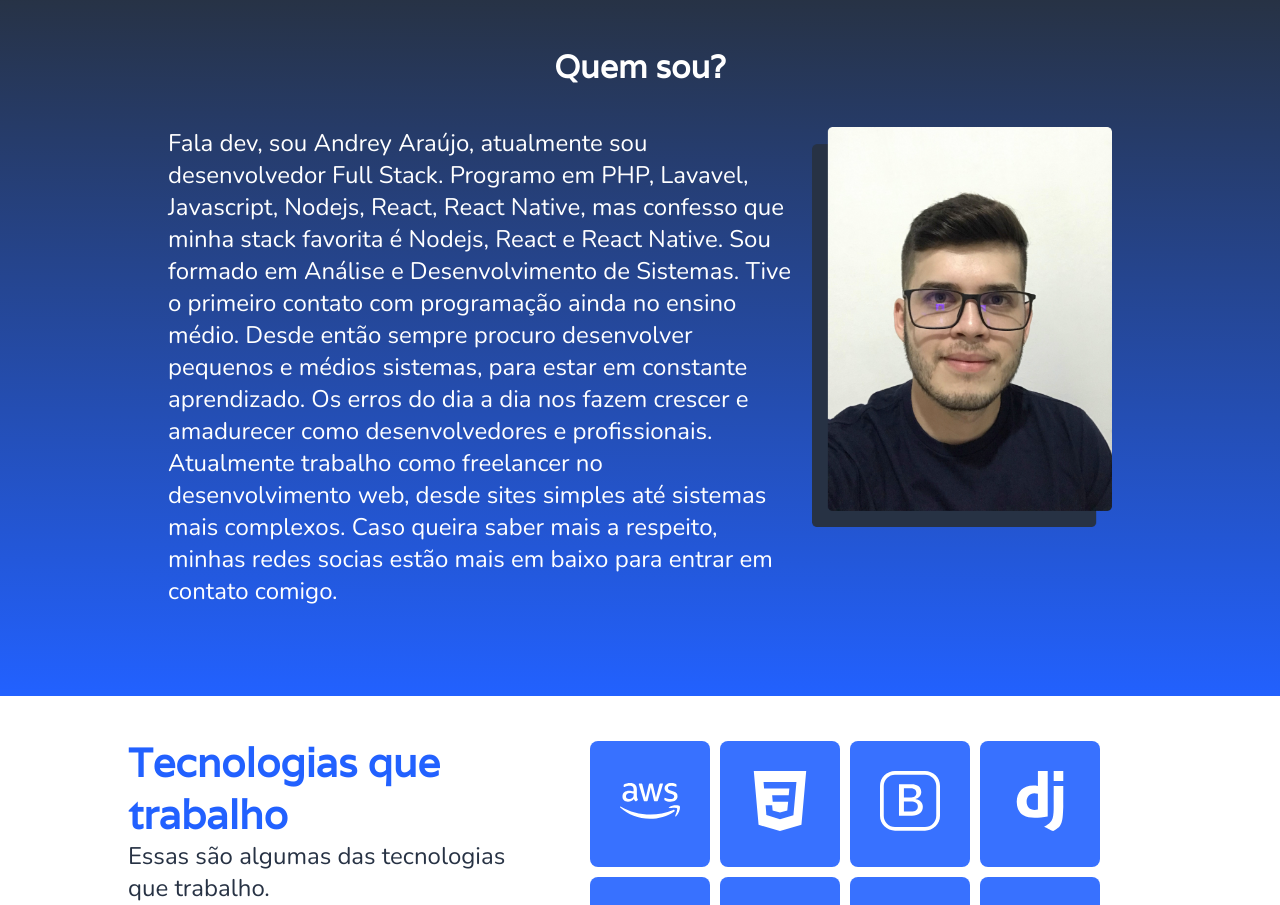
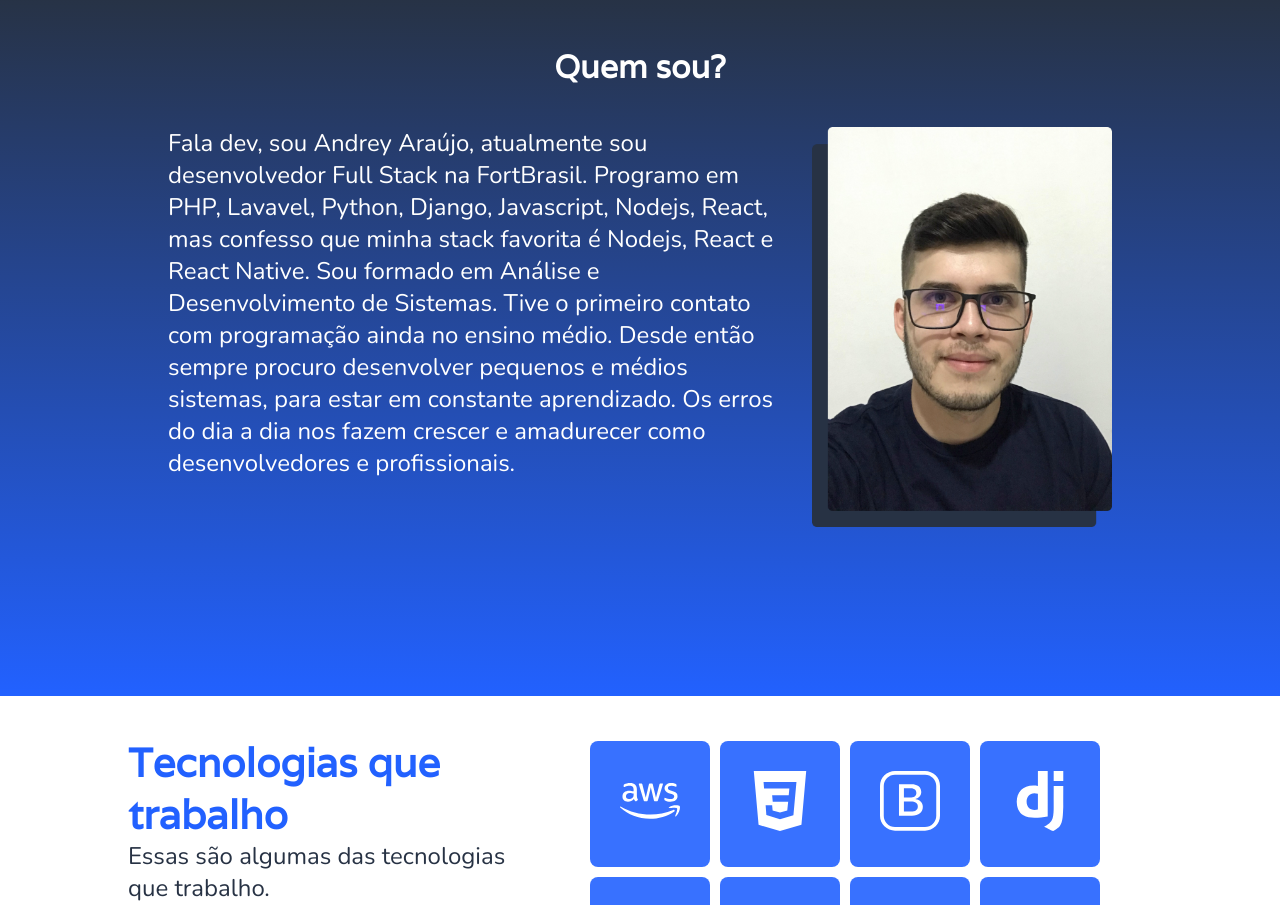
Before and after one commit to JackssonAndrey/portfolio, a Next.js app: page / in a window 1280 px wide. Shown: the part 2260-3165 px from the top of the page. Built offline with nearby package versions, Linux system fonts and the light colour scheme.

Commit message:
description about me

```diff
--- a/src/pages/index.tsx
+++ b/src/pages/index.tsx
@@ -234,14 +234,12 @@ const Home: React.FC = () => {
 
         <div className={styles.aboutMeContent}>
           <article>
-            Fala dev, sou Andrey Araújo, atualmente sou desenvolvedor Full Stack. Programo em PHP, Lavavel, Javascript, Nodejs,
-            React, React Native, mas confesso que minha stack favorita é Nodejs, React e React Native. Sou formado em Análise e
+            Fala dev, sou Andrey Araújo, atualmente sou desenvolvedor Full Stack na FortBrasil. Programo em PHP, Lavavel, Python,
+            Django, Javascript, Nodejs,
+            React, mas confesso que minha stack favorita é Nodejs, React e React Native. Sou formado em Análise e
             Desenvolvimento de Sistemas. Tive o primeiro contato com programação ainda no ensino médio. Desde então sempre procuro
             desenvolver pequenos e médios sistemas, para estar em constante aprendizado. Os erros do dia a dia nos fazem crescer e
             amadurecer como desenvolvedores e profissionais.
-
-            Atualmente trabalho como freelancer no desenvolvimento web, desde sites simples até sistemas mais complexos. Caso
-            queira saber mais a respeito, minhas redes socias estão mais em baixo para entrar em contato comigo.
           </article>
           <article>
             <img src="./perfil.png" alt="Andrey Araújo" />
```
